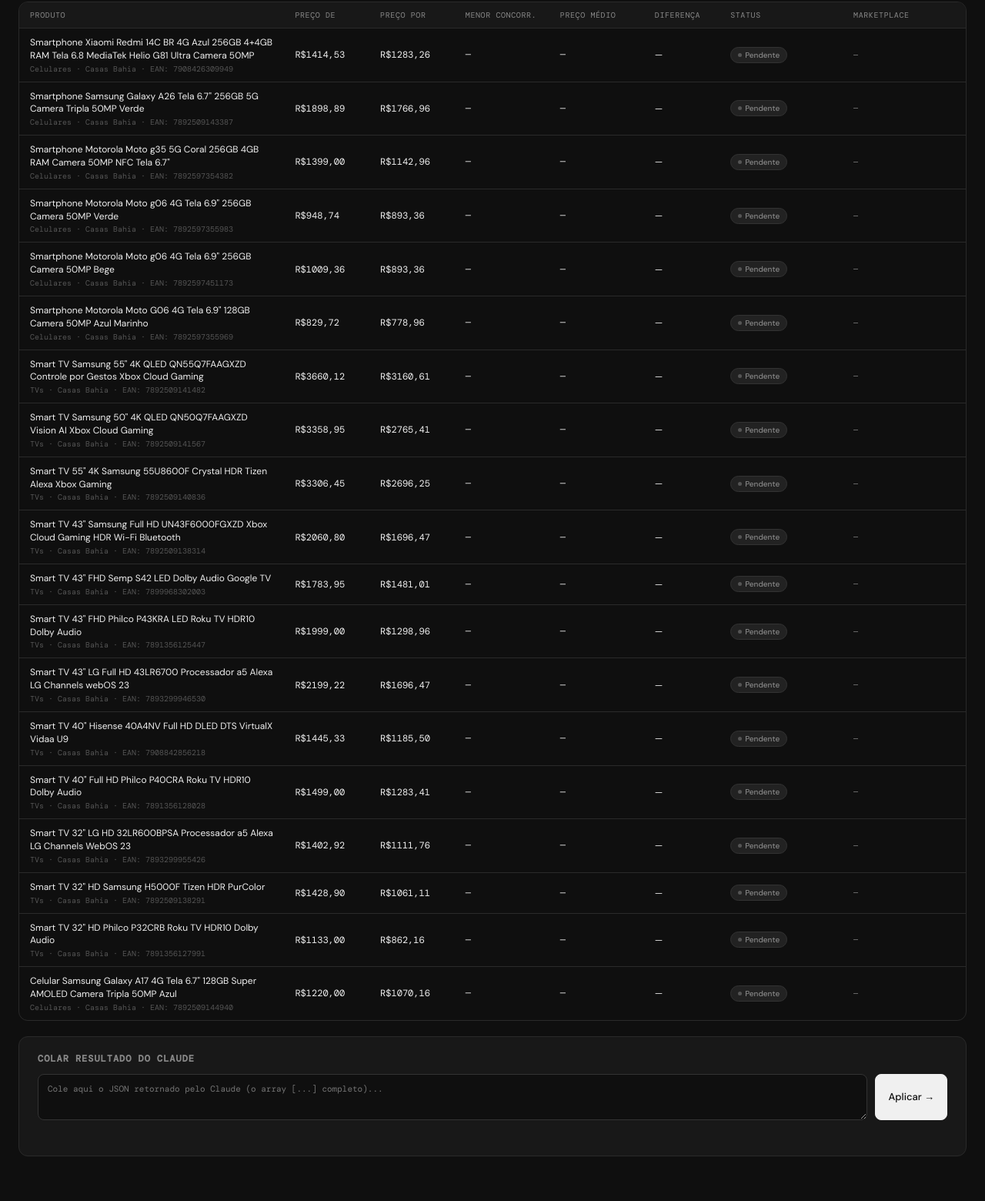
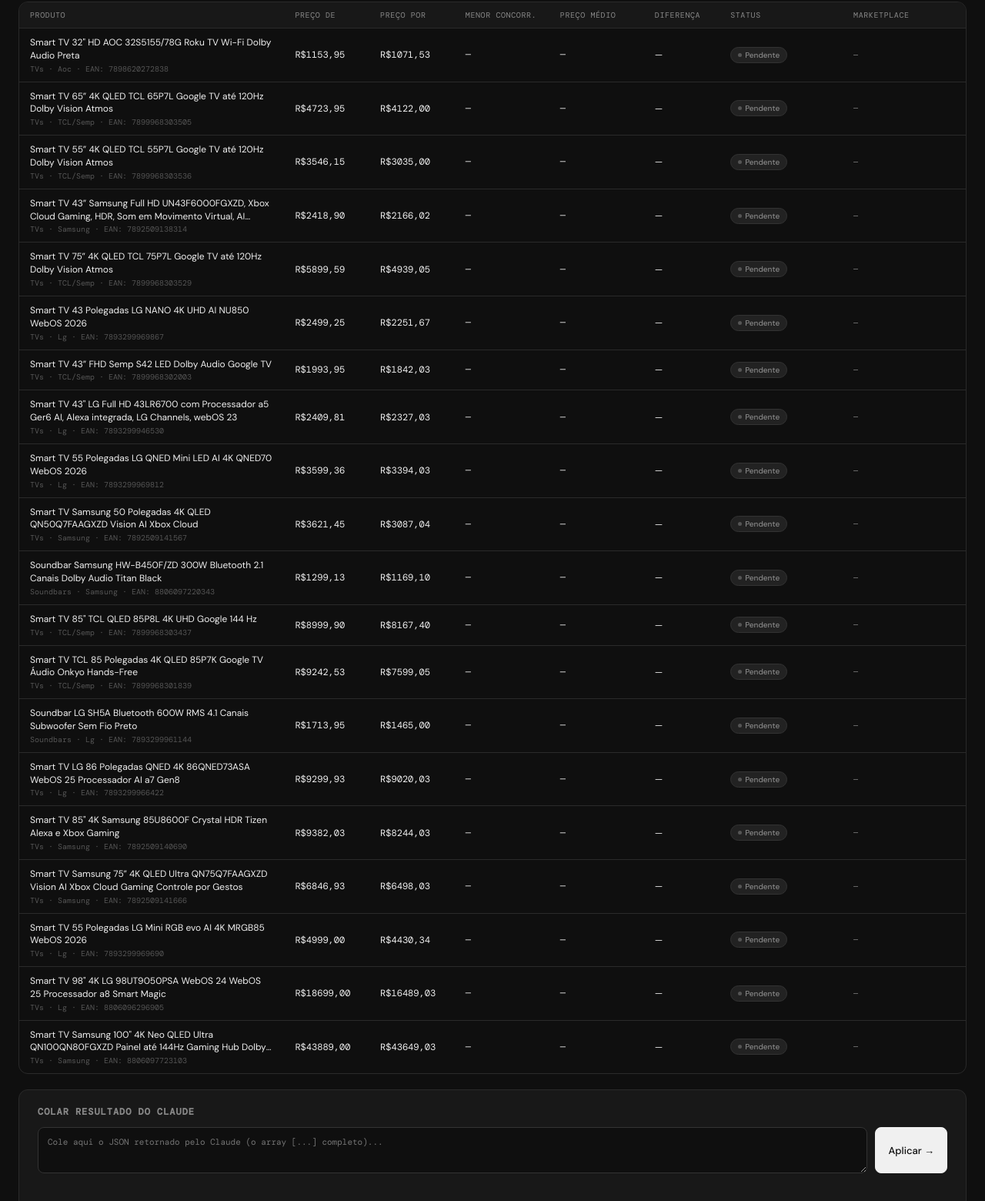
Before and after one commit to rafaevarla2-spec/bandshop-pricing, a plain HTML site: page index.html in a window 1280 px wide. Shown: the part 385-1945 px from the top of the page at 77% size. Drawn offline with nearby package versions, Linux system fonts and the light colour scheme.

Commit message:
Add files via upload

```diff
--- a/index.html
+++ b/index.html
@@ -81,7 +81,7 @@
 <div class="shell">
   <header>
     <div class="logo">bandshop · <span>pricing intelligence</span></div>
-    <div class="badge-version">TVs & Celulares · 20-22/05</div>
+    <div class="badge-version">TVs & Soundbars · 30/09</div>
   </header>
   <main>
     <div class="howto">
@@ -109,7 +109,7 @@
       <select id="filter-cat" onchange="renderTable()">
         <option value="">Todas as categorias</option>
         <option value="TVs">TVs</option>
-        <option value="Celulares">Celulares</option>
+        <option value="Soundbars">Soundbars</option>
       </select>
       <input type="text" id="search" placeholder="Buscar produto..." oninput="renderTable()" />
       <button class="btn btn-primary" onclick="copyPrompt()">⬡ Gerar prompt para o Claude</button>
@@ -152,25 +152,26 @@
 
 <script>
 const products = [
-  {id:0,name:"Smartphone Xiaomi Redmi 14C BR 4G Azul 256GB 4+4GB RAM Tela 6.8 MediaTek Helio G81 Ultra Camera 50MP",ean:"7908426309949",de:1414.53,por:1283.26,cat:"Celulares",parceiro:"Casas Bahia"},
-  {id:1,name:"Smartphone Samsung Galaxy A26 Tela 6.7\" 256GB 5G Camera Tripla 50MP Verde",ean:"7892509143387",de:1898.89,por:1766.96,cat:"Celulares",parceiro:"Casas Bahia"},
-  {id:2,name:"Smartphone Motorola Moto g35 5G Coral 256GB 4GB RAM Camera 50MP NFC Tela 6.7\"",ean:"7892597354382",de:1399.00,por:1142.96,cat:"Celulares",parceiro:"Casas Bahia"},
-  {id:3,name:"Smartphone Motorola Moto g06 4G Tela 6.9\" 256GB Camera 50MP Verde",ean:"7892597355983",de:948.74,por:893.36,cat:"Celulares",parceiro:"Casas Bahia"},
-  {id:4,name:"Smartphone Motorola Moto g06 4G Tela 6.9\" 256GB Camera 50MP Bege",ean:"7892597451173",de:1009.36,por:893.36,cat:"Celulares",parceiro:"Casas Bahia"},
-  {id:5,name:"Smartphone Motorola Moto G06 4G Tela 6.9\" 128GB Camera 50MP Azul Marinho",ean:"7892597355969",de:829.72,por:778.96,cat:"Celulares",parceiro:"Casas Bahia"},
-  {id:6,name:"Smart TV Samsung 55\" 4K QLED QN55Q7FAAGXZD Controle por Gestos Xbox Cloud Gaming",ean:"7892509141482",de:3660.12,por:3160.61,cat:"TVs",parceiro:"Casas Bahia"},
-  {id:7,name:"Smart TV Samsung 50\" 4K QLED QN50Q7FAAGXZD Vision AI Xbox Cloud Gaming",ean:"7892509141567",de:3358.95,por:2765.41,cat:"TVs",parceiro:"Casas Bahia"},
-  {id:8,name:"Smart TV 55\" 4K Samsung 55U8600F Crystal HDR Tizen Alexa Xbox Gaming",ean:"7892509140836",de:3306.45,por:2696.25,cat:"TVs",parceiro:"Casas Bahia"},
-  {id:9,name:"Smart TV 43\" Samsung Full HD UN43F6000FGXZD Xbox Cloud Gaming HDR Wi-Fi Bluetooth",ean:"7892509138314",de:2060.80,por:1696.47,cat:"TVs",parceiro:"Casas Bahia"},
-  {id:10,name:"Smart TV 43\" FHD Semp S42 LED Dolby Audio Google TV",ean:"7899968302003",de:1783.95,por:1481.01,cat:"TVs",parceiro:"Casas Bahia"},
-  {id:11,name:"Smart TV 43\" FHD Philco P43KRA LED Roku TV HDR10 Dolby Audio",ean:"7891356125447",de:1999.00,por:1298.96,cat:"TVs",parceiro:"Casas Bahia"},
-  {id:12,name:"Smart TV 43\" LG Full HD 43LR6700 Processador a5 Alexa LG Channels webOS 23",ean:"7893299946530",de:2199.22,por:1696.47,cat:"TVs",parceiro:"Casas Bahia"},
-  {id:13,name:"Smart TV 40\" Hisense 40A4NV Full HD DLED DTS VirtualX Vidaa U9",ean:"7908842856218",de:1445.33,por:1185.50,cat:"TVs",parceiro:"Casas Bahia"},
-  {id:14,name:"Smart TV 40\" Full HD Philco P40CRA Roku TV HDR10 Dolby Audio",ean:"7891356128028",de:1499.00,por:1283.41,cat:"TVs",parceiro:"Casas Bahia"},
-  {id:15,name:"Smart TV 32\" LG HD 32LR600BPSA Processador a5 Alexa LG Channels WebOS 23",ean:"7893299955426",de:1402.92,por:1111.76,cat:"TVs",parceiro:"Casas Bahia"},
-  {id:16,name:"Smart TV 32\" HD Samsung H5000F Tizen HDR PurColor",ean:"7892509138291",de:1428.90,por:1061.11,cat:"TVs",parceiro:"Casas Bahia"},
-  {id:17,name:"Smart TV 32\" HD Philco P32CRB Roku TV HDR10 Dolby Audio",ean:"7891356127991",de:1133.00,por:862.16,cat:"TVs",parceiro:"Casas Bahia"},
-  {id:18,name:"Celular Samsung Galaxy A17 4G Tela 6.7\" 128GB Super AMOLED Camera Tripla 50MP Azul",ean:"7892509144940",de:1220.00,por:1070.16,cat:"Celulares",parceiro:"Casas Bahia"},
+  {id:0,name:"Smart TV 32\" HD AOC 32S5155/78G Roku TV Wi-Fi Dolby Audio Preta",ean:"7898620272838",de:1153.95,por:1071.53,cat:"TVs",parceiro:"Aoc",estoque:14965},
+  {id:1,name:"Smart TV 65” 4K QLED TCL 65P7L Google TV até 120Hz Dolby Vision Atmos ",ean:"7899968303505",de:4723.95,por:4122.00,cat:"TVs",parceiro:"TCL/Semp",estoque:6715},
+  {id:2,name:"Smart TV 55” 4K QLED TCL 55P7L Google TV até 120Hz Dolby Vision Atmos ",ean:"7899968303536",de:3546.15,por:3035.00,cat:"TVs",parceiro:"TCL/Semp",estoque:5763},
+  {id:3,name:"Smart TV 43” Samsung Full HD UN43F6000FGXZD, Xbox Cloud Gaming, HDR, Som em Movimento Virtual, AI Energy Mode, Wi-Fi e Bluetooth",ean:"7892509138314",de:2418.90,por:2166.02,cat:"TVs",parceiro:"Samsung",estoque:4951},
+  {id:4,name:"Smart TV 75” 4K QLED TCL 75P7L Google TV até 120Hz Dolby Vision Atmos",ean:"7899968303529",de:5899.59,por:4939.05,cat:"TVs",parceiro:"TCL/Semp",estoque:3760},
+  {id:5,name:"Smart TV 43 Polegadas LG NANO 4K UHD AI NU850 WebOS 2026",ean:"7893299969867",de:2499.25,por:2251.67,cat:"TVs",parceiro:"Lg",estoque:3300},
+  {id:6,name:"Smart TV 43” FHD Semp S42 LED Dolby Audio Google TV",ean:"7899968302003",de:1993.95,por:1842.03,cat:"TVs",parceiro:"TCL/Semp",estoque:2638},
+  {id:7,name:"Smart TV 43\" LG Full HD 43LR6700 com Processador a5 Ger6 AI, Alexa integrada, LG Channels, webOS 23",ean:"7893299946530",de:2409.81,por:2327.03,cat:"TVs",parceiro:"Lg",estoque:2632},
+  {id:8,name:"Smart TV 55 Polegadas LG QNED Mini LED AI 4K QNED70 WebOS 2026",ean:"7893299969812",de:3599.36,por:3394.03,cat:"TVs",parceiro:"Lg",estoque:1901},
+  {id:9,name:"Smart TV Samsung 50 Polegadas 4K QLED QN50Q7FAAGXZD Vision AI Xbox Cloud",ean:"7892509141567",de:3621.45,por:3087.04,cat:"TVs",parceiro:"Samsung",estoque:1611},
+  {id:10,name:"Soundbar Samsung HW-B450F/ZD 300W Bluetooth 2.1 Canais Dolby Audio Titan Black",ean:"8806097220343",de:1299.13,por:1169.10,cat:"Soundbars",parceiro:"Samsung",estoque:1083},
+  {id:11,name:"Smart TV 85\" TCL QLED 85P8L 4K UHD Google 144 Hz",ean:"7899968303437",de:8999.90,por:8167.40,cat:"TVs",parceiro:"TCL/Semp",estoque:759},
+  {id:12,name:"Smart TV TCL 85 Polegadas 4K QLED 85P7K Google TV Áudio Onkyo Hands-Free",ean:"7899968301839",de:9242.53,por:7599.05,cat:"TVs",parceiro:"TCL/Semp",estoque:698},
+  {id:13,name:"Soundbar LG SH5A Bluetooth 600W RMS 4.1 Canais Subwoofer Sem Fio Preto",ean:"7893299961144",de:1713.95,por:1465.00,cat:"Soundbars",parceiro:"Lg",estoque:554},
+  {id:14,name:"Smart TV LG 86 Polegadas QNED 4K 86QNED73ASA WebOS 25 Processador AI a7 Gen8",ean:"7893299966422",de:9299.93,por:9020.03,cat:"TVs",parceiro:"Lg",estoque:514},
+  {id:15,name:"Smart TV 85\" 4K Samsung 85U8600F Crystal HDR Tizen Alexa e Xbox Gaming",ean:"7892509140690",de:9382.03,por:8244.03,cat:"TVs",parceiro:"Samsung",estoque:290},
+  {id:16,name:"Smart TV Samsung 75” 4K QLED Ultra QN75Q7FAAGXZD Vision AI Xbox Cloud Gaming Controle por Gestos",ean:"7892509141666",de:6846.93,por:6498.03,cat:"TVs",parceiro:"Samsung",estoque:199},
+  {id:17,name:"Smart TV 55 Polegadas LG Mini RGB evo AI 4K MRGB85 WebOS 2026",ean:"7893299969690",de:4999.00,por:4430.34,cat:"TVs",parceiro:"Lg",estoque:23},
+  {id:18,name:"Smart TV 98\" 4K LG 98UT9050PSA WebOS 24 WebOS 25 Processador a8 Smart Magic ",ean:"8806096296905",de:18699.00,por:16489.03,cat:"TVs",parceiro:"Lg",estoque:15},
+  {id:19,name:"Smart TV Samsung 100\" 4K Neo QLED Ultra QN100QN80FGXZD Painel até 144Hz Gaming Hub Dolby Atmos Preta Titan",ean:"8806097723103",de:43889.00,por:43649.03,cat:"TVs",parceiro:"Samsung",estoque:10},
 ];
 
 let results = products.map(p=>({...p,status:'Pendente',menor:null,media:null,diff:null,marketplace:null}));
@@ -250,7 +251,7 @@
 
 const PROMPT_TEMPLATE=`Você é um especialista em Marketplace e Pricing no e-commerce brasileiro.
 
-Analise os produtos abaixo e estime os preços praticados nos principais marketplaces (Mercado Livre, Amazon, Casas Bahia, Magalu, Shopee, Americanas). São TVs e Celulares — use seu conhecimento de treinamento para estimativas realistas.
+Analise os produtos abaixo e estime os preços praticados nos principais marketplaces (Mercado Livre, Amazon, Casas Bahia, Magalu, Shopee, Americanas). São TVs e Soundbars — use seu conhecimento de treinamento para estimativas realistas.
 
 PRODUTOS (id | nome | EAN | Preço Bandshop | Categoria):
 ${products.map(p=>`${p.id}|${p.name}|${p.ean}|R$${p.por.toFixed(2)}|${p.cat}`).join('\n')}
@@ -275,7 +276,7 @@
   const warn=results.filter(r=>r.status==='Atenção').length;
   const bad=results.filter(r=>r.status==='Fora do mercado').length;
   const top5=results.filter(r=>r.diff!=null).sort((a,b)=>b.diff-a.diff).slice(0,5);
-  const prompt=`Com base na análise de pricing da Bandshop (TVs e Celulares), gere uma análise executiva completa em português:
+  const prompt=`Com base na análise de pricing da Bandshop (TVs e Soundbars), gere uma análise executiva completa em português:
 
 DADOS GERAIS:
 - Total SKUs: ${results.length}
```
